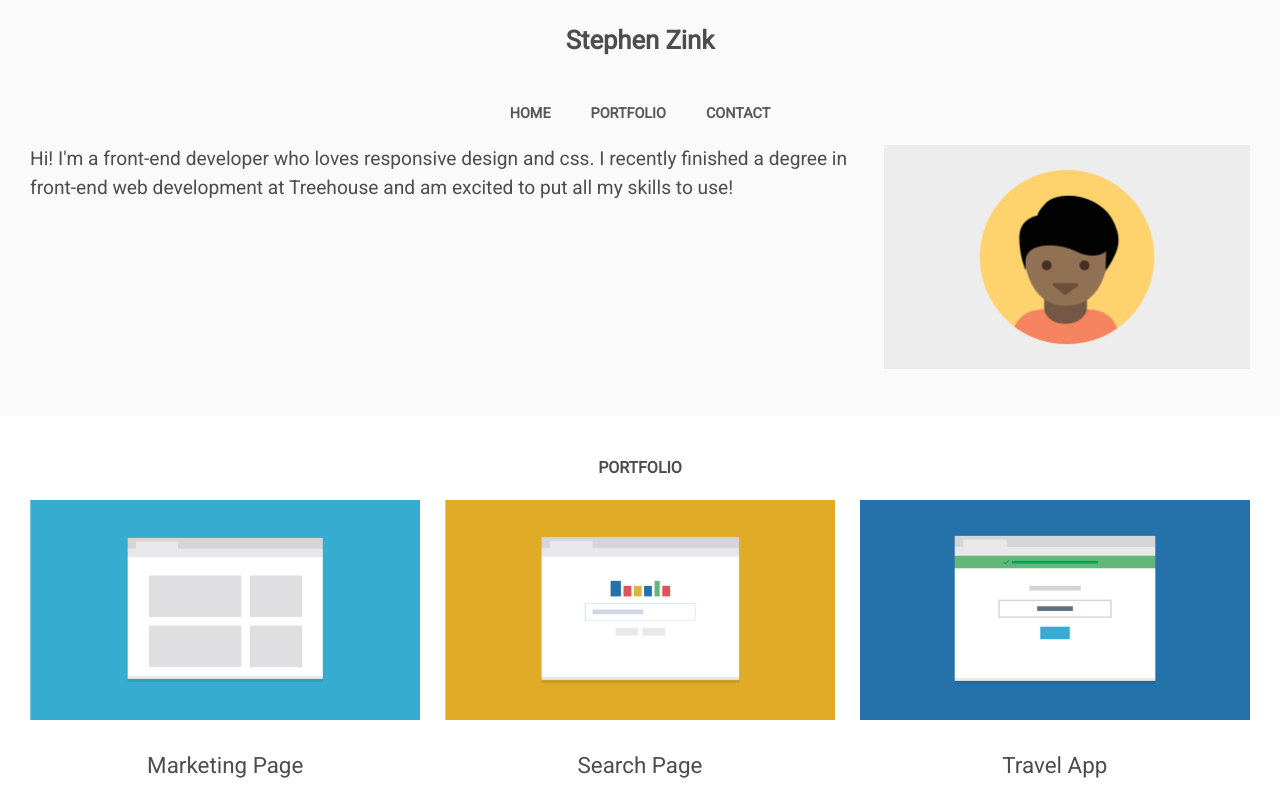
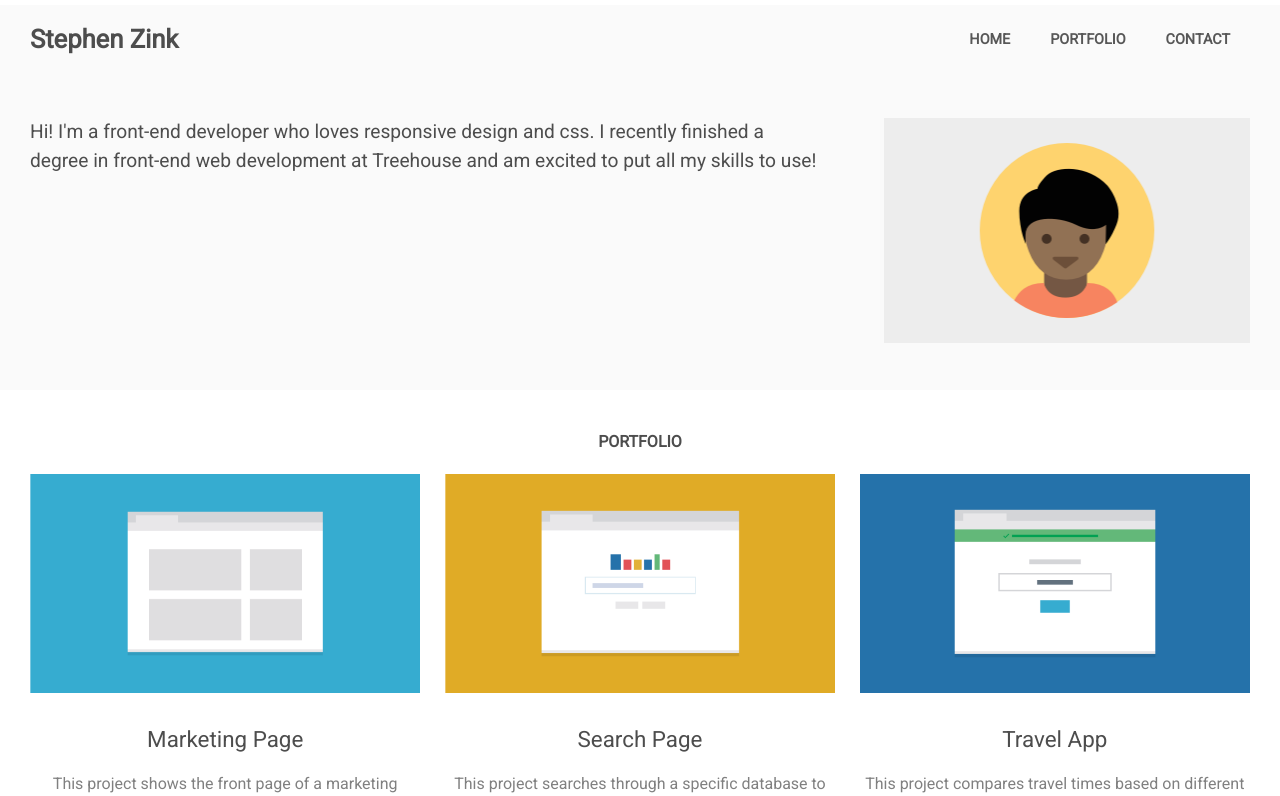
Before and after one commit to szinkdesign/TeamTreeHouse-TechDegree-Project-2, a plain HTML site: page index.html in a window 1280 px wide. Shown: the top 796 px of the page. Drawn offline with Linux system fonts and the light colour scheme.

Commit message:
fixed navigation for review

```diff
--- a/css/styles.css
+++ b/css/styles.css
@@ -1,3 +1,4 @@
+
 body {
   font-family: Roboto, sans-serif;
   text-align: center;
@@ -69,6 +70,19 @@ p {
   background-color: inherit;
 }
 
+.logo {
+  margin-right: auto;
+  padding-left: 0px;
+  margin-left: 0px;
+}
+
+.logo h1 {
+  margin: 0px;
+  padding: 0px;
+}
+.profile-container {
+  padding-top: 40px;
+}
 #hero-section, footer {
   color: #575757;
   background-color: #fafafa;
@@ -135,6 +149,7 @@ footer ul li {
     padding: 10px 20px;
     color: inherit;
     background-color: inherit;
+    align-self: center;
   }
 
   .profile-container {
@@ -146,11 +161,12 @@ footer ul li {
   .profile-container img {
     float: right;
     width: 30%;
+    margin-left: 5%;
   }
 
   .profile-container h4 {
     float: left;
-    width: 70%;
+    width: 65%;
     text-align: left;
     margin: 0px;
   }
@@ -165,9 +181,7 @@ footer ul li {
   .mobile-nav {
     display: none;
   }
-  .nav {
-    float: left;
-  }
+
 }
 
 @media only screen and (min-width: 1024px) {
--- a/index.html
+++ b/index.html
@@ -15,9 +15,9 @@
       <section id="hero-section">
 
         <header id="home">
-          <h1>Stephen Zink</h1>
           <nav>
             <ul>
+              <li class="logo"><h1>Stephen Zink</h1></li>
               <li><a href="#home">HOME</a></li>
               <li><a href="#portfolio">PORTFOLIO</a></li>
               <li><a href="#contact">CONTACT</a></li>
```
